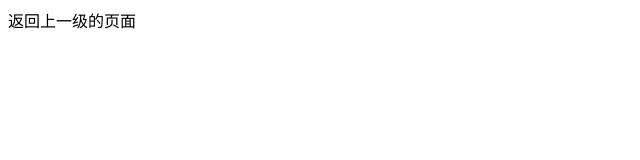
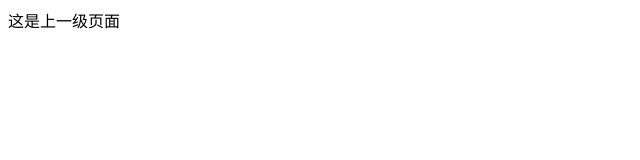
Before and after one commit to ruanxiaohua/ChioseSession, a plain HTML site: page newym.html in a window 1280 px wide. Shown: the full height of the page, 0-640 px from the left. Drawn offline with Linux system fonts and the light colour scheme.

Commit message:
修改了newym.html 文件内容

```diff
--- a/newym.html
+++ b/newym.html
@@ -5,6 +5,6 @@
 		<title></title>
 	</head>
 	<body>
-		返回上一级的页面
+		这是上一级页面
 	</body>
 </html>
```
